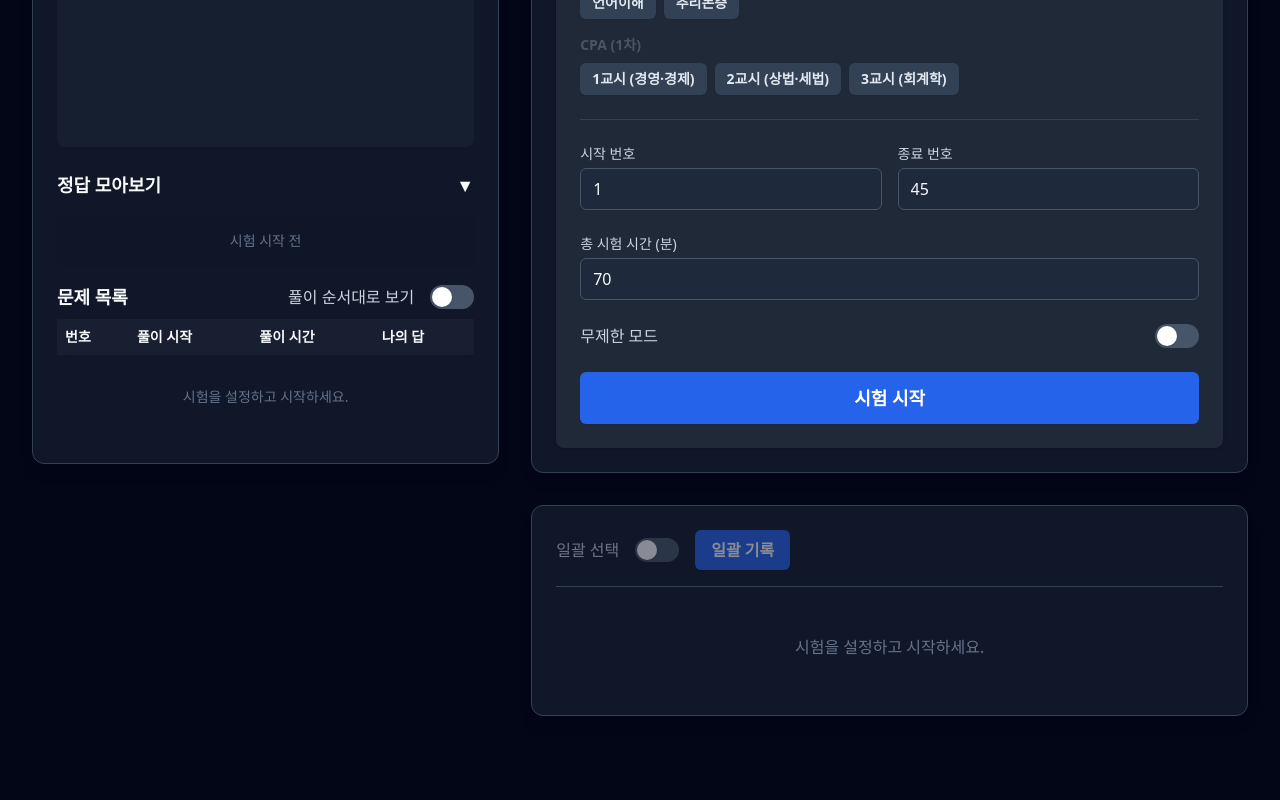
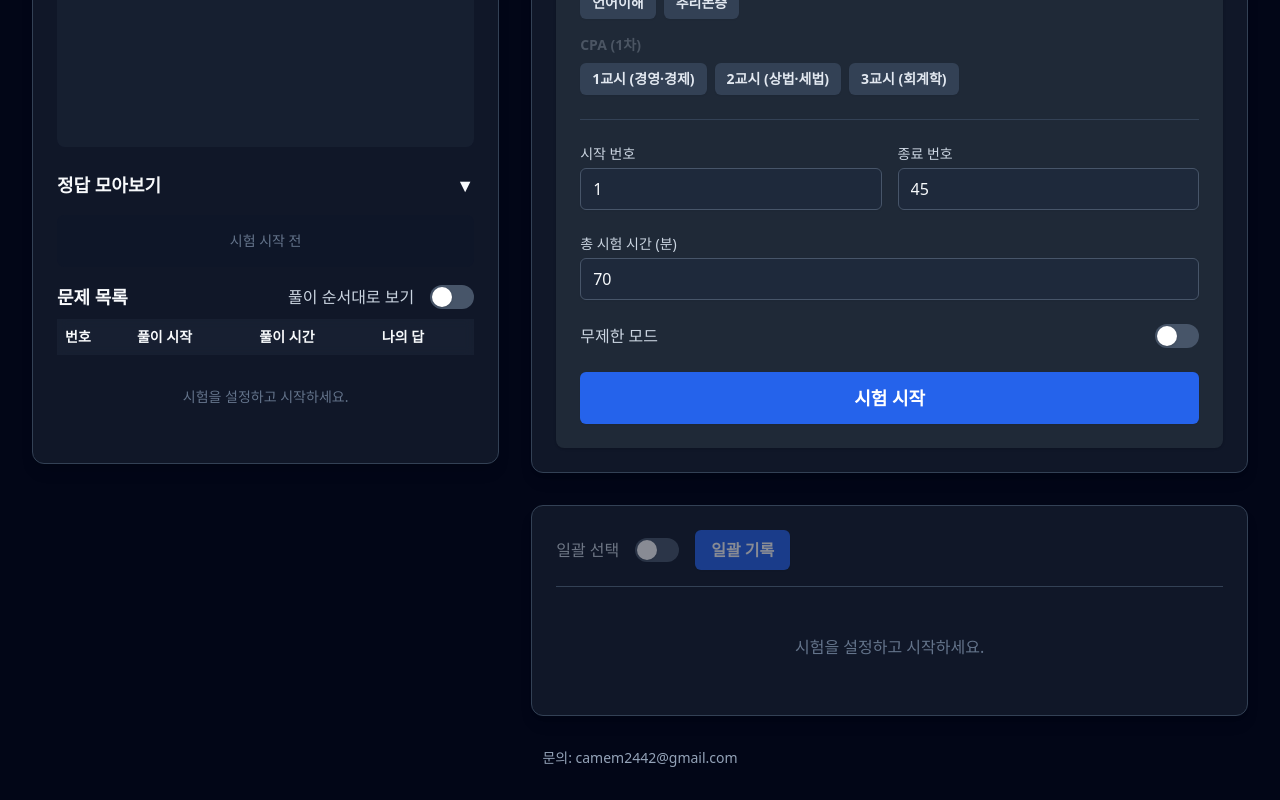
Before and after one commit to camem2442/mock-exam-timer, a React (Vite) app: page / in a window 1280 px wide. Shown: the part 511-1311 px from the top of the page. Before the commit the page ends 1283 px from the top, so only its background shows below. Built offline with nearby package versions, Linux system fonts and the light colour scheme.

Commit message:
feat: 푸터 추가 및 주관식 입력 개선

```diff
--- a/App.tsx
+++ b/App.tsx
@@ -27,6 +27,9 @@ const App: React.FC = () => {
         </div>
         <ExamScreen />
         <AdPlaceholder />
+        <footer className="text-center mt-8 text-sm text-slate-500 dark:text-slate-400">
+          <p>문의: camem2442@gmail.com</p>
+        </footer>
       </main>
       <InfoModal isOpen={showInfoModal} onClose={() => setShowInfoModal(false)} />
     </>
--- a/components/exam/DynamicMarkingWindow.tsx
+++ b/components/exam/DynamicMarkingWindow.tsx
@@ -63,7 +63,8 @@ const DynamicMarkingWindow: React.FC<DynamicMarkingWindowProps> = ({
 
                 <div className="flex items-stretch gap-2" onClick={e => e.stopPropagation()}>
                     <Input
-                        type="text"
+                        type="tel"
+                        inputMode="numeric"
                         placeholder="주관식 답안"
                         className="bg-slate-100 dark:bg-slate-700/50 border-slate-300 dark:border-slate-600 !w-28"
                         value={subjectiveInput}
```
